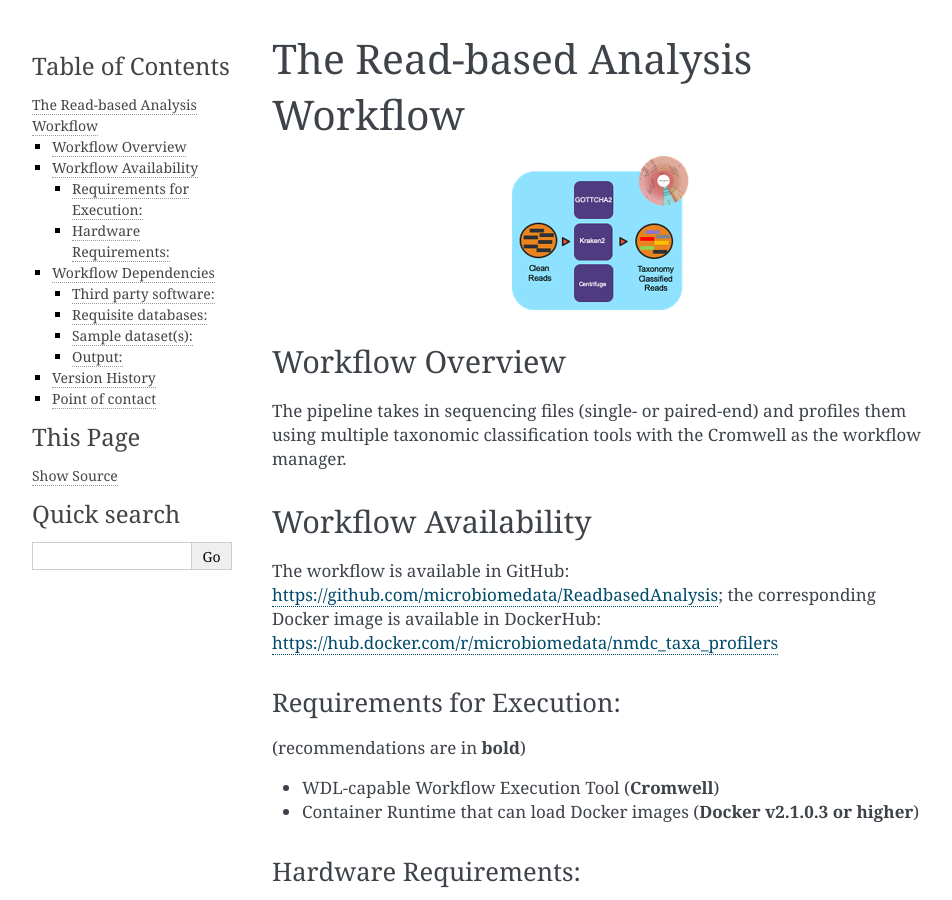
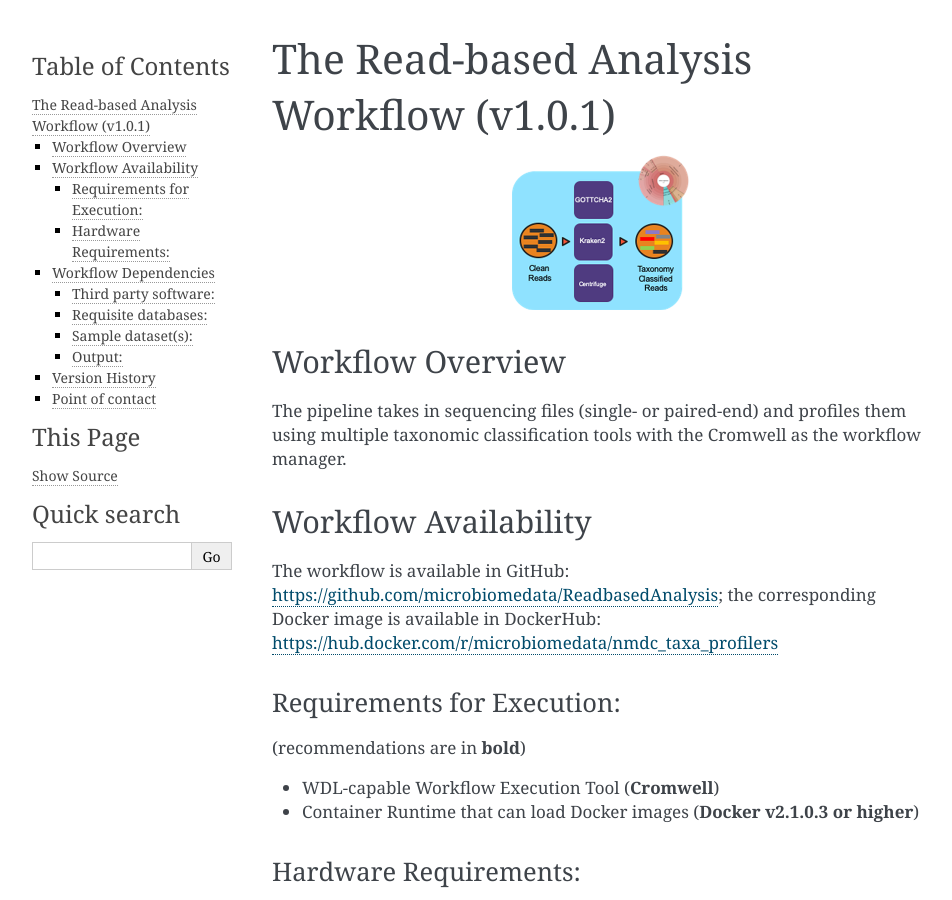
Before and after one commit to tylern4/ReadbasedAnalysis, a Sphinx documentation site: the page built from docs/index.rst, in a window 1280 px wide and 900 px high. Shown: the whole window, without its empty margins (148-1100 px from the left). Built offline with Sphinx 7.4.7, drawn with Linux system fonts in a browser that asks for light colours.

Commit message:
Added version number to documentation title for consistency

```diff
--- a/docs/index.rst
+++ b/docs/index.rst
@@ -1,4 +1,4 @@
-The Read-based Analysis Workflow
+The Read-based Analysis Workflow (v1.0.1)
 ================================
 
 .. image:: readbased_analysis_workflow.png
```
